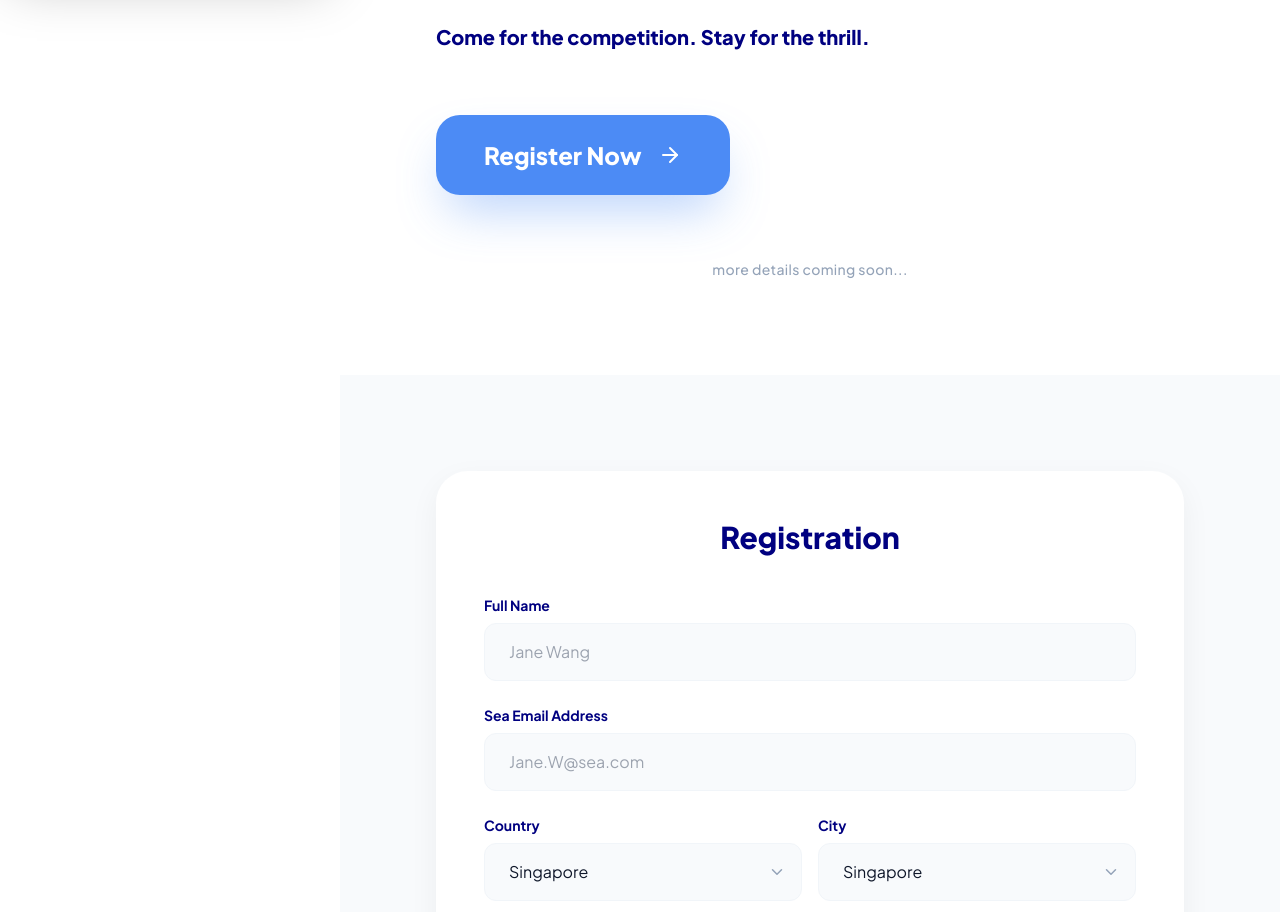
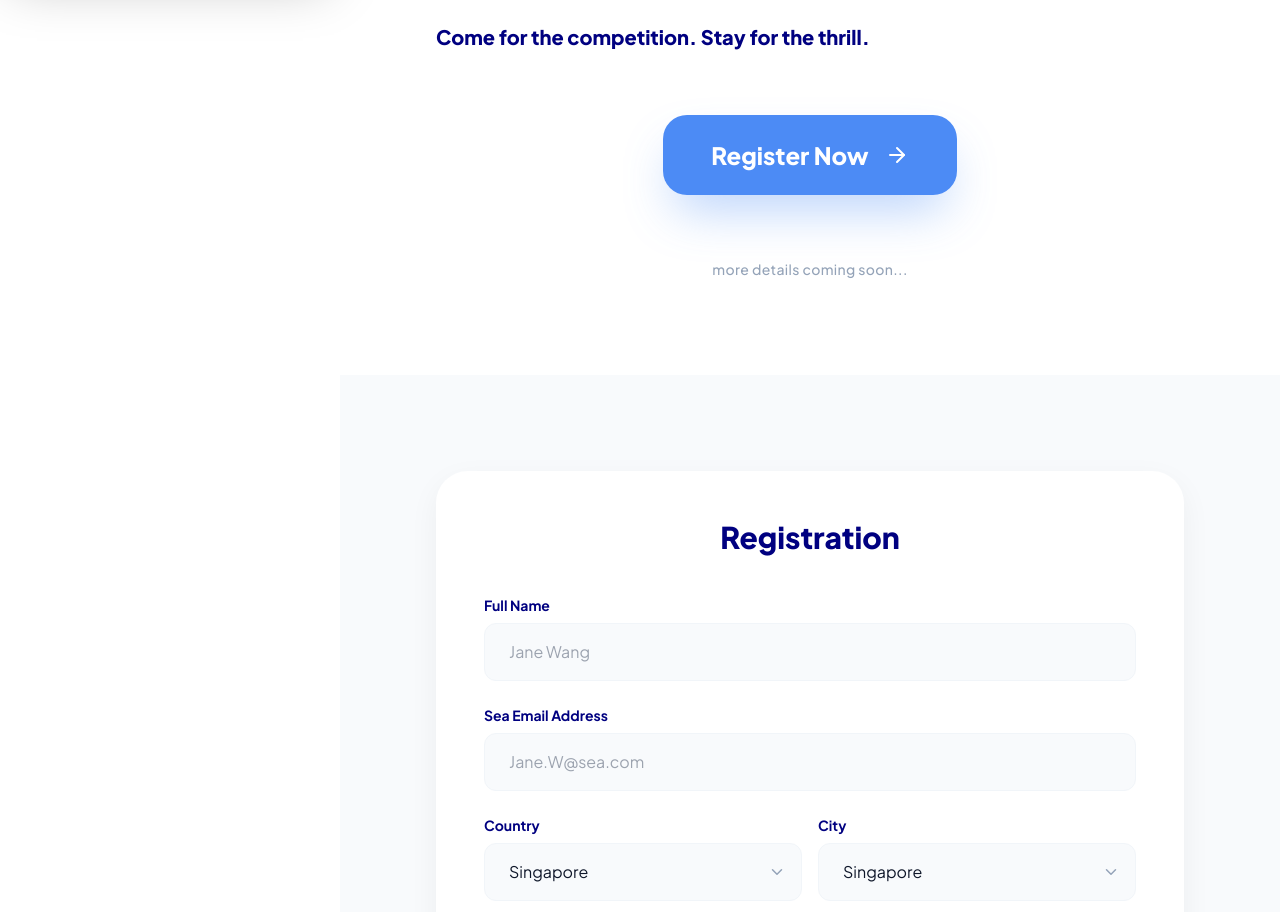
Before and after one commit to gokingsg/sailor_open_test, a React (Vite) app: page / in a window 1280 px wide. Shown: the part 829-1741 px from the top of the page. Built offline with nearby package versions, Linux system fonts and the light colour scheme.

Commit message:
feat: Center "Register Now" button
Aligns the "Register Now" button to the center of the page for improved visual layout and user experience.

```diff
--- a/App.tsx
+++ b/App.tsx
@@ -303,7 +303,7 @@ const AboutSection = () => {
           </p>
         </div>
 
-        <div className="flex justify-start">
+        <div className="flex justify-center">
           <button
             onClick={scrollToRegister}
             className="group flex items-center gap-4 px-10 py-5 lg:px-12 lg:py-6 bg-[#4c8bf5] hover:bg-[#3b7ae4] text-white rounded-3xl font-black text-xl lg:text-2xl shadow-2xl shadow-[#4c8bf5]/40 transition-all hover:scale-105 active:scale-95"
```
